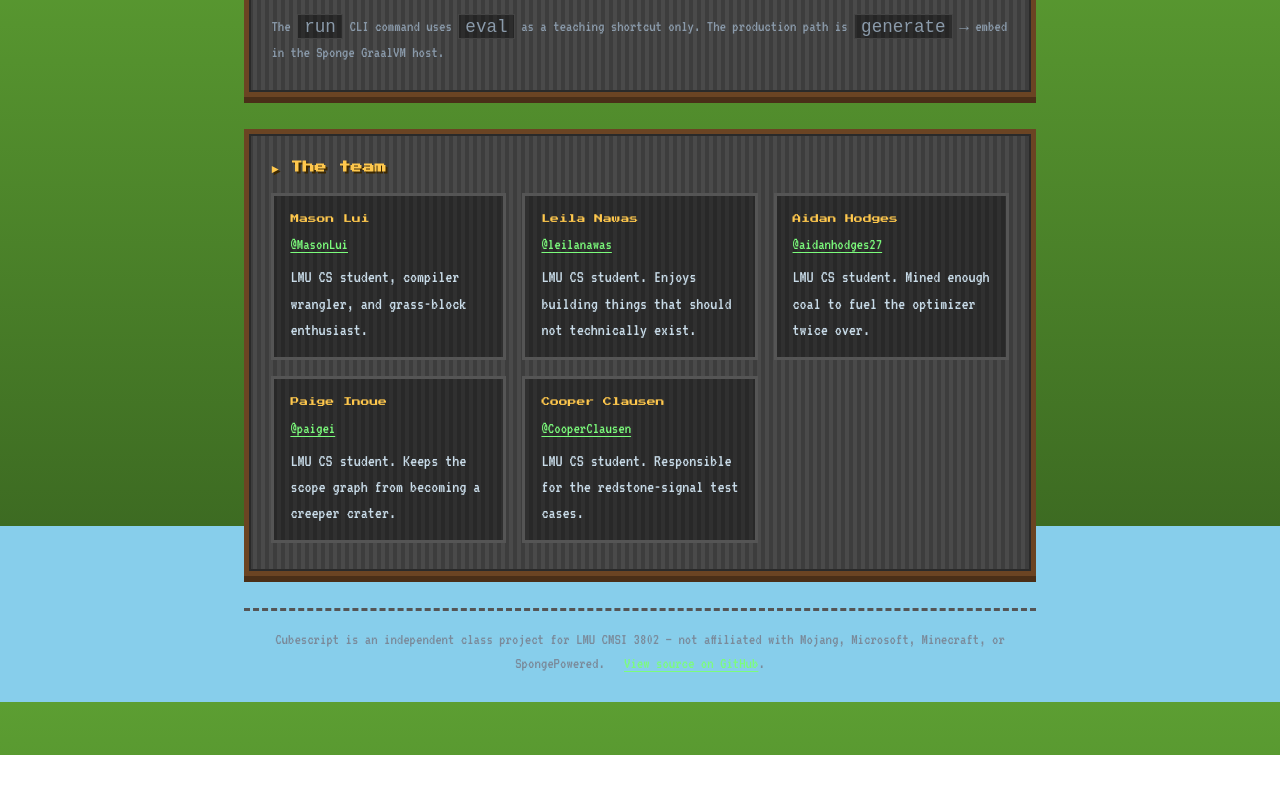
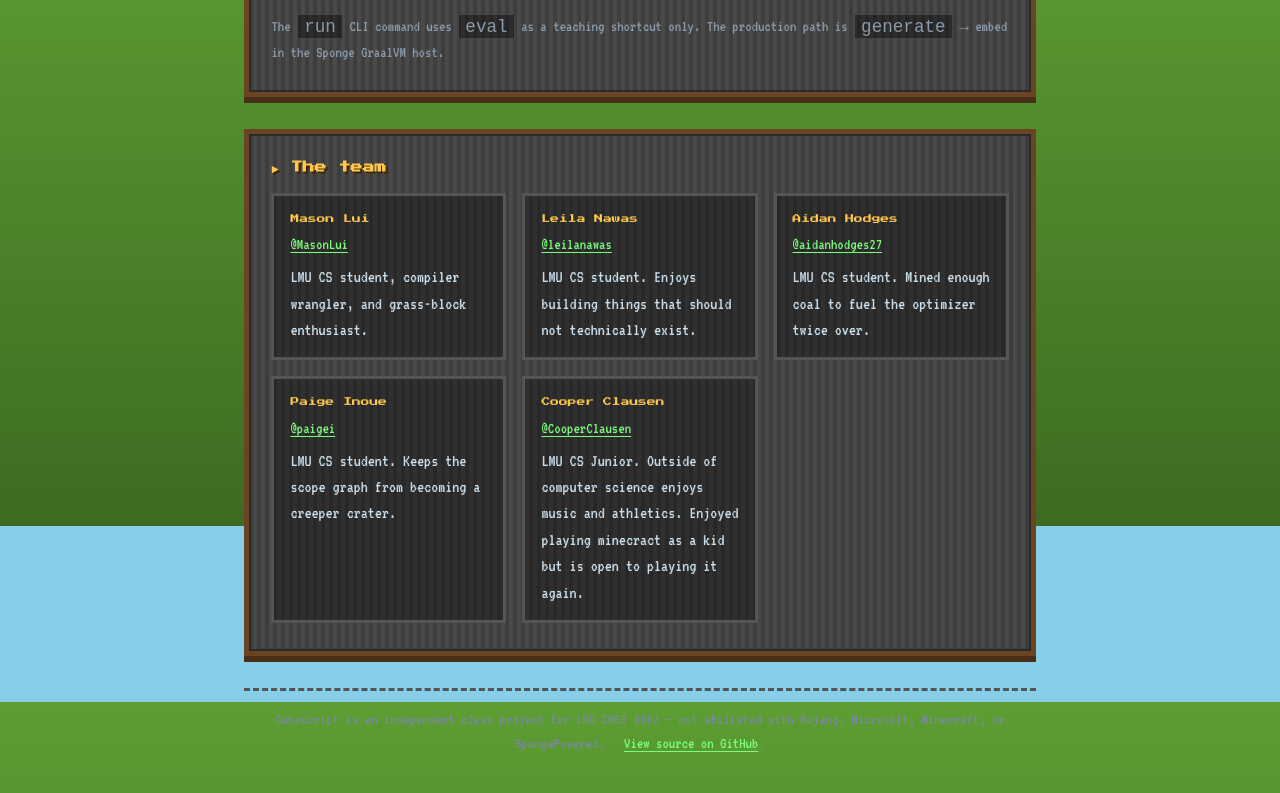
Before and after one commit to MasonLui/CubeScript, a website: page docs/index.html in a window 1280 px wide. Shown: the part 3474-4267 px from the top of the page. Before the commit the page ends 4229 px from the top, so only its background shows below. Drawn offline with Linux system fonts and the light colour scheme.

Commit message:
Bio change

```diff
--- a/docs/index.html
+++ b/docs/index.html
@@ -319,7 +319,7 @@ outside of a function</code></pre>
                 >@CooperClausen</a
               >
             </p>
-            <p>LMU CS student. Responsible for the redstone-signal test cases.</p>
+            <p>LMU CS Junior. Outside of computer science enjoys music and athletics. Enjoyed playing minecract as a kid but is open to playing it again.</p>
           </div>
         </div>
       </div>
```
